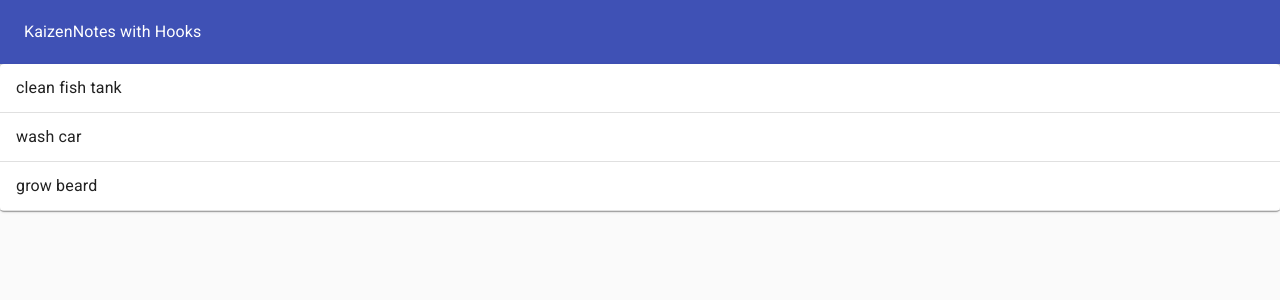
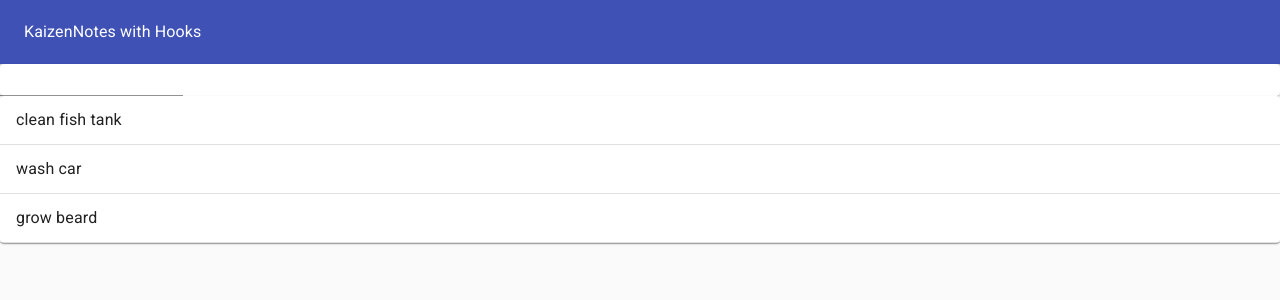
Before and after one commit to richardqge/react-KaizenNotes, a React (Create React App) app: page / in a window 1280 px wide. Shown: the top 300 px of the page. Built offline with nearby package versions, Linux system fonts and the light colour scheme.

Commit message:
Add TodoForm.js and useInputState.js custom Hook

```diff
--- a/src/TodoApp.js
+++ b/src/TodoApp.js
@@ -1,5 +1,6 @@
 import React, {useState} from "react";
 import TodoList from './TodoList';
+import TodoForm from './TodoForm';
 import Typography from "@material-ui/core/Typography";
 import Paper from "@material-ui/core/Paper";
 import AppBar from "@material-ui/core/AppBar";
@@ -14,6 +15,10 @@
 
   ];
   const [todos, setTodos] = useState(initialTodos);
+
+  const addTodo = newTodoText => {
+    setTodos([...todos, {id: 4, task: newTodoText, completed:false}]);
+  }
   return (
     <Paper
       style={{
@@ -29,6 +34,7 @@
           <Typography color='inherit'>KaizenNotes with Hooks </Typography>
         </Toolbar>
       </AppBar>
+      <TodoForm addTodo={addTodo}/>
       <TodoList todos={todos} />
     </Paper>
   );
--- /dev/null
+++ b/src/TodoForm.js
@@ -0,0 +1,22 @@
+import React from "react";
+import Paper from "@material-ui/core/Paper";
+import TextField from "@material-ui/core/TextField";
+import useInputState from "./hooks/useInputState";
+function TodoForm({ addTodo }) {
+  const [value, handleChange, reset] = useInputState("");
+  return (
+    <Paper>
+      <form
+        onSubmit={e => {
+          e.preventDefault();
+          addTodo(value);
+          reset();
+        }}
+      >
+        <TextField value={value} onChange={handleChange} />
+      </form>
+    </Paper>
+  );
+}
+
+export default TodoForm;
--- /dev/null
+++ b/src/hooks/useInputState.js
@@ -0,0 +1,11 @@
+import {useState} from 'react';
+export default initialVal => {
+  const [value, setValue] = useState(initialVal);
+  const handleChange = e => {
+    setValue(e.target.value);
+  };
+  const reset = () =>{
+    setValue("");
+  };
+  return [value, handleChange, reset];
+};
```
